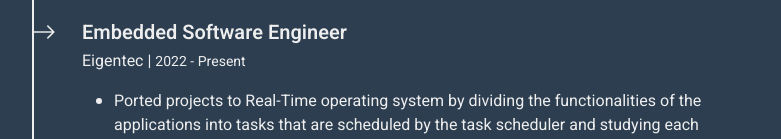
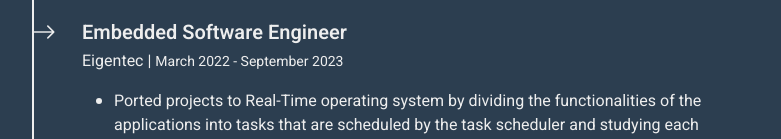
Before and after one commit to HaithamIsmail/HaithamIsmail.github.io, a plain HTML site: page index.html in a window 1280 px wide. Shown: the part 1529-1668 px from the top of the page, without its empty margins (438-1219 px from the left). Drawn offline with nearby package versions, Linux system fonts and the light colour scheme.

Commit message:
fixed time in eigentec

```diff
--- a/index.html
+++ b/index.html
@@ -177,7 +177,7 @@
                             <div class="position-relative mb-4">
                                 <span class="bi bi-arrow-right fs-4 text-light position-absolute" style="top: -5px; left: -50px;"></span>
                                 <h5 class="mb-1">Embedded Software Engineer</h5>
-                                <p class="mb-2">Eigentec | <small>2022 - Present</small></p>
+                                <p class="mb-2">Eigentec | <small>March 2022 - September 2023</small></p>
                                 <p>
                                     <ul>
                                         <li>Ported projects to Real-Time operating system by dividing the functionalities of the
```
